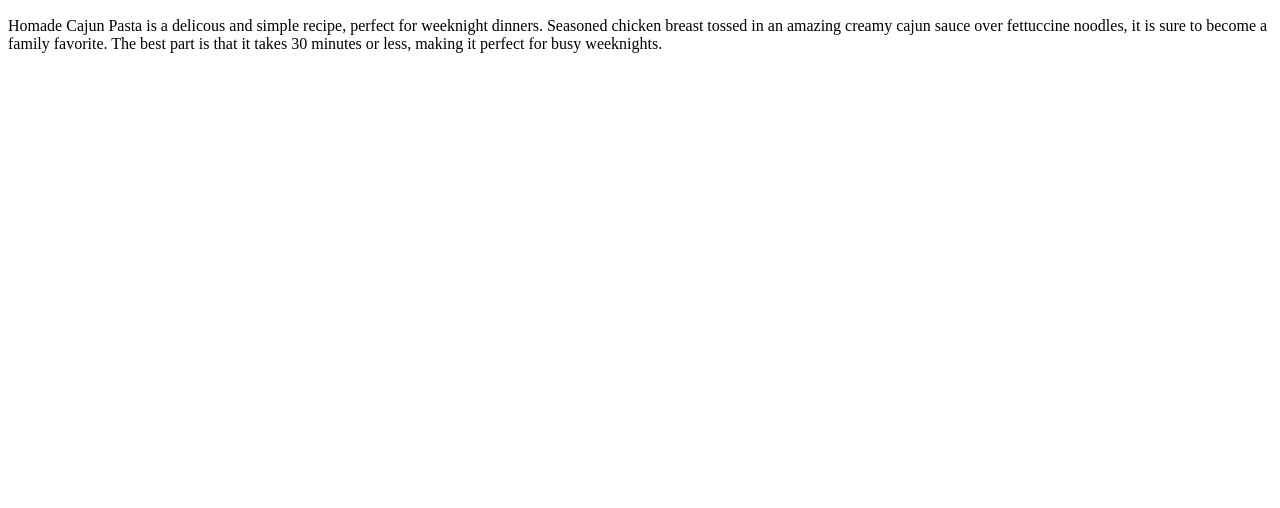
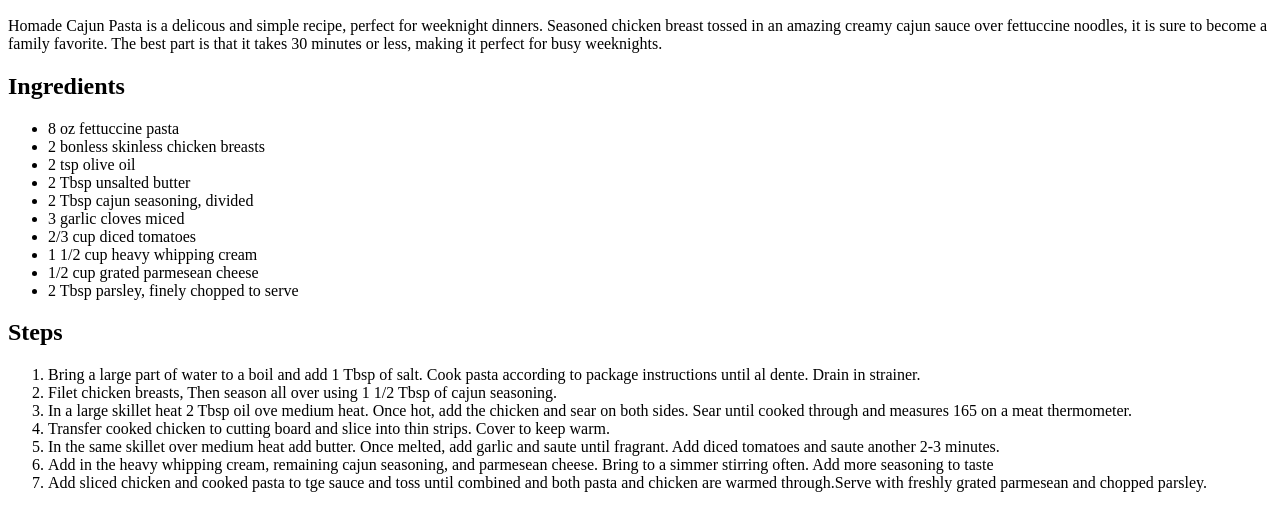
Before and after one commit to cjlayne/odin-recipes, a plain HTML site: page recipes/cajun-pasta.html in a window 1280 px wide. Shown: the part 509-1017 px from the top of the page. Before the commit the page ends 800 px from the top, so only its background shows below. Drawn offline with Linux system fonts and the light colour scheme.

Commit message:
Added ul of ingredients and ol of recipe steps

```diff
--- a/recipes/cajun-pasta.html
+++ b/recipes/cajun-pasta.html
@@ -8,6 +8,29 @@
     <h1>Cajun Pasta</h1>
         <img src="https://selfproclaimedfoodie.com/wp-content/uploads/cajun-chicken-pasta-square-1.jpg" width="500" alt="Cajun Pasta made with fettuccine noodles topped with sliced chicken">
         <h2>Description</h2>
-        <p>Homade Cajun Pasta is a delicous and simple recipe, perfect for weeknight dinners. Seasoned chicken breast tossed in an amazing creamy cajun sauce over fettuccine noodles, it is sure to become a family favorite. The best part is that it takes 30 minutes or less, making it perfect for busy weeknights.</p>
+            <p>Homade Cajun Pasta is a delicous and simple recipe, perfect for weeknight dinners. Seasoned chicken breast tossed in an amazing creamy cajun sauce over fettuccine noodles, it is sure to become a family favorite. The best part is that it takes 30 minutes or less, making it perfect for busy weeknights.</p>
+        <h2>Ingredients</h2>
+            <ul>
+                <li>8 oz fettuccine pasta</li>
+                <li>2 bonless skinless chicken breasts</li>
+                <li>2 tsp olive oil</li>
+                <li>2 Tbsp unsalted butter</li>
+                <li>2 Tbsp cajun seasoning, divided</li>
+                <li>3 garlic cloves miced</li>
+                <li>2/3 cup diced tomatoes</li>
+                <li>1 1/2 cup heavy whipping cream</li>
+                <li>1/2 cup grated parmesean cheese</li>
+                <li>2 Tbsp parsley, finely chopped to serve</li>
+            </ul>
+        <h2>Steps</h2>
+        <ol>
+            <li>Bring a large part of water to a boil and add 1 Tbsp of salt. Cook pasta according to package instructions until al dente. Drain in strainer. </li>
+            <li>Filet chicken breasts, Then season all over using 1 1/2 Tbsp of cajun seasoning. </li>
+            <li>In a large skillet heat 2 Tbsp oil ove medium heat. Once hot, add the chicken and sear on both sides. Sear until cooked through and measures 165 on a meat thermometer. </li>
+            <li>Transfer cooked chicken to cutting board and slice into thin strips. Cover to keep warm. </li>
+            <li>In the same skillet over medium heat add butter. Once melted, add garlic and saute until fragrant. Add diced tomatoes and saute another 2-3 minutes.</li>
+            <li>Add in the heavy whipping cream, remaining cajun seasoning, and parmesean cheese. Bring to a simmer stirring often. Add more seasoning to taste</li>
+            <li>Add sliced chicken and cooked pasta to tge sauce and toss until combined and both pasta and chicken are warmed through.Serve with freshly grated parmesean and chopped parsley.</li>
+        </ol>
 </body>
 </html>
```
